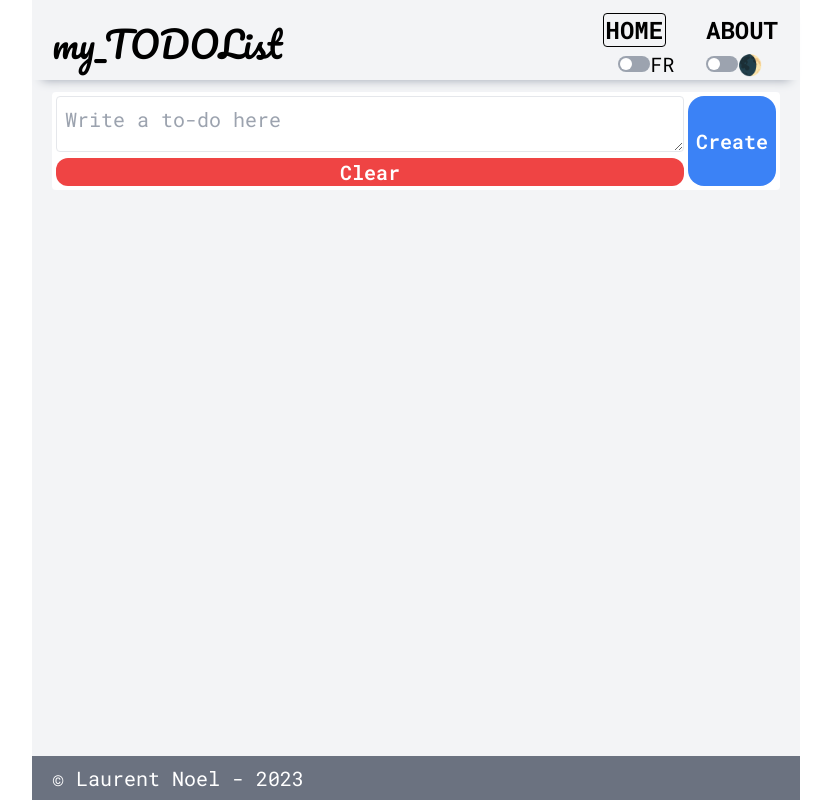
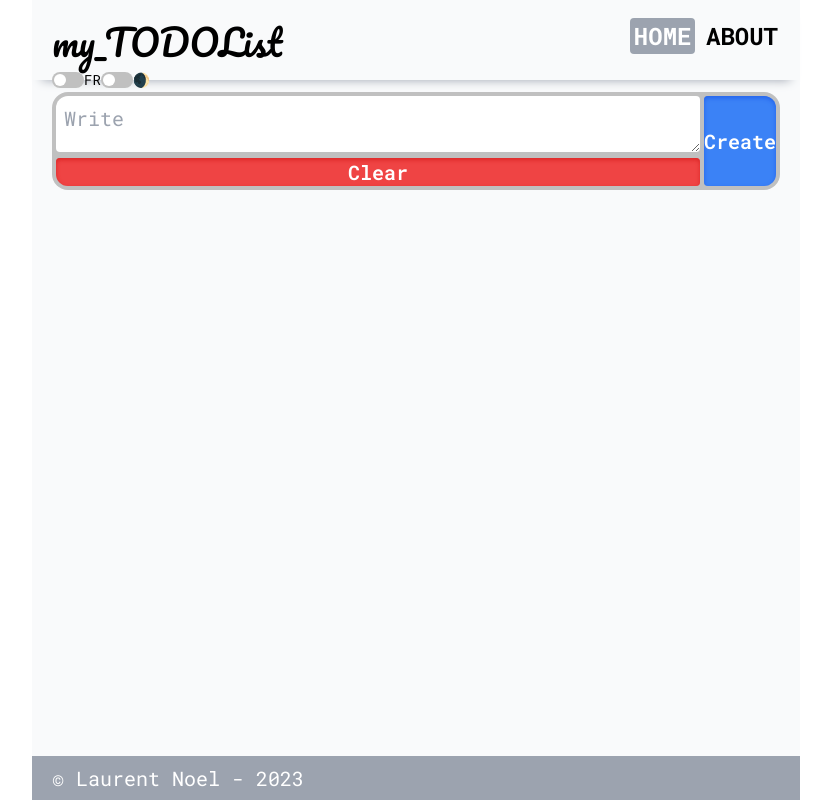
Before and after one commit to lnoel4289/todolist, a React (Vite) app: page / in a window 1280 px wide. Shown: the whole page, without its empty margins (224-1055 px from the left). Built offline with nearby package versions, Linux system fonts and the light colour scheme.

Commit message:
css polishing

```diff
--- a/src/components/Footer/index.jsx
+++ b/src/components/Footer/index.jsx
@@ -6,7 +6,7 @@ const Footer = () => {
 
   return (
     <div className={mode === "dark" ? "dark" : ""}>
-      <footer className="flex items-center px-5 bg-gray-500 dark:bg-gray-800 text-white dark:text-gray-300 h-11">
+      <footer className="flex items-center px-5 bg-gray-400 dark:bg-gray-800 text-white dark:text-gray-300 h-11">
         © Laurent Noel - 2023
       </footer>
     </div>
--- a/src/components/Header/index.jsx
+++ b/src/components/Header/index.jsx
@@ -18,29 +18,35 @@ const Header = () => {
   };
 
   return (
-    <div className={mode === "dark" ? "dark z-10 sticky top-0 left-0 right-0" : "z-10 sticky top-0 left-0 right-0"}>
-      <header className="h-14 xs:h-14 sm:h-20 flex justify-between items-center px-5 shadow-scan59 shadow-gray-400 dark:shadow-none bg-gray-100 dark:bg-gray-800 dark:text-gray-300">
-        <h1 className="sm:relative top-4 sm:h-16 grow-[2] xs:grow-[5] sm:grow-[8] font-pacifico text-lg xs:text-2xl sm:text-4xl">
+    <div
+      className={
+        mode === "dark"
+          ? "dark z-10 sticky top-0 left-0 right-0"
+          : "z-10 sticky top-0 left-0 right-0"
+      }
+    >
+      <header className="text-sm px-3 xs:px-5 py-1.5 h-14 xs:h-14 sm:h-20 flex flex-col justify-between shadow-scan59 shadow-gray-400 dark:shadow-none bg-gray-50 dark:bg-gray-800 dark:text-gray-300">
+        <div className="flex">
+          <h1 className="sm:relative top-4 sm:h-16 grow-[2] xs:grow-[5] sm:grow-[8] font-pacifico xs:text-2xl sm:text-4xl">
             my_TODOList
           </h1>
-        <div className="grow flex flex-col justify-between h-full p-0.5">
-          <nav className="font-bold sm:text-2xl sm:relative top-3">
-            <ul className="flex justify-between items-center uppercase text-lg sm:text-2xl">
-              <li>
+          <nav className="w-32 grow grid p-0.5 font-bold sm:text-2xl sm:relative top-3">
+            <ul className="grid grid-cols-2 justify-between uppercase text-xs sm:text-2xl">
+              <li className="justify-self-end">
                 <NavLink
                   to="/"
                   className={({ isActive }) =>
-                    isActive ? "border border-black rounded px-0.5" : ""
+                    isActive ? "bg-gray-400 text-white rounded px-1 py-0.5" : ""
                   }
                 >
                   {text.header.home}
                 </NavLink>
               </li>
-              <li>
+              <li className="justify-self-end">
                 <NavLink
                   to="/about"
                   className={({ isActive }) =>
-                    isActive ? "border border-black rounded px-0.5" : ""
+                    isActive ? "bg-gray-400 text-white rounded px-1 py-0.5" : ""
                   }
                 >
                   {text.header.about}
@@ -48,7 +54,8 @@ const Header = () => {
               </li>
             </ul>
           </nav>
-          <div className="grid grid-cols-2">
+        </div>
+        <div className="flex">
           <ToggleSwitch
             id="lang"
             text="FR"
@@ -64,7 +71,6 @@ const Header = () => {
             isChecked={mode === "light" ? false : true}
           />
         </div>
-        </div>
       </header>
     </div>
   );
--- a/src/components/TextInput/index.jsx
+++ b/src/components/TextInput/index.jsx
@@ -25,7 +25,7 @@ const TextInput = ({ text }) => {
   return (
     <>
       <form>
-        <div className="flex bg-white dark:bg-gray-800 rounded p-1 mt-1">
+        <div className="flex bg-silver rounded-2xl p-1 mt-1">
           <div className="w-full">
             <textarea
               id="todoTextInput"
@@ -40,21 +40,21 @@ const TextInput = ({ text }) => {
                   handleSubmit();
                 }
               }}
-              className="h-11 sm:h-14 w-full p-2 rounded border dark:border-gray-300 dark:bg-gray-700 dark:text-white dark:placeholder-gray-300"
+              className="h-11 sm:h-14 w-full p-2 rounded rounded-tl-xl  dark:border-gray-300 dark:bg-gray-700 dark:text-white dark:placeholder-gray-300"
             />
             <input
               type="reset"
               value={text.homePage.textInput.clearButton}
               onClick={handleReset}
               data-testid="reset-btn"
-              className="w-full rounded-xl text-white font-semibold bg-red-500"
+              className="w-full rounded rounded-bl-xl text-white font-semibold bg-red-500 shadow-red-600 shadow-inner"
             />
           </div>
           <input
             type="button"
             value={text.homePage.textInput.createButton}
             onClick={handleSubmit}
-            className="rounded-2xl bg-blue-500 grow ml-1 px-2 text-white font-semibold"
+            className="w-20 rounded rounded-r-xl bg-blue-500 shadow-blue-600 shadow-inner ml-1 text-white font-semibold"
           />
         </div>
       </form>
--- a/src/components/ToggleSwitch/index.jsx
+++ b/src/components/ToggleSwitch/index.jsx
@@ -15,7 +15,7 @@ const ToggleSwitch = ({ id, text, state, handleChange, isChecked }) => {
           onChange={handleChange}
           className="w-0 h-0 opacity-0 peer"
         ></input>
-        <span className="absolute inset-0 bg-gray-400 rounded-full cursor-pointer before:flex before:absolute before:w-3 before:h-3 before:rounded-full before:bg-white before:top-0.5 before:left-0.5 before:duration-300 before:peer-checked:translate-x-4"></span>
+        <span className="absolute inset-0 bg-silver rounded-full cursor-pointer before:flex before:absolute before:w-3 before:h-3 before:rounded-full before:bg-white before:top-0.5 before:left-0.5 before:duration-300 before:peer-checked:translate-x-4"></span>
       </label>
       <span>{text}</span>
     </div>
--- a/src/data/lang.json
+++ b/src/data/lang.json
@@ -6,7 +6,7 @@
     },
     "homePage": {
       "textInput": {
-        "placeholder": "Write a to-do here",
+        "placeholder": "Write",
         "createButton": "Create",
         "clearButton": "Clear"
       },
@@ -28,9 +28,9 @@
     },
     "homePage": {
       "textInput": {
-        "placeholder": "Ecrivez ici",
-        "createButton": "Créer",
-        "clearButton": "Effacer"
+        "placeholder": "Ecrivez",
+        "createButton": "Créez",
+        "clearButton": "Effacez"
       },
       "todo": {
         "label": "terminé !"
--- a/src/pages/About/index.jsx
+++ b/src/pages/About/index.jsx
@@ -8,9 +8,9 @@ const AboutPage = () => {
 
   return (
     <div
-      className={mode === "dark" ? "grow dark bg-gray-700" : "grow bg-gray-100"}
+      className={mode === "dark" ? "grow dark bg-gray-700" : "grow"}
     >
-      <main className="px-5 sm:px-10 font-indie text-sm xs:text-lg sm:text-3xl dark:text-gray-300">
+      <main className="px-3 xs:px-5 sm:px-10 font-indie text-sm xs:text-lg sm:text-3xl dark:text-gray-300">
         <p className="mt-2 xs:mt-5">
           {text.aboutPage.p1}
         </p>
--- a/src/pages/MyTodoList/index.jsx
+++ b/src/pages/MyTodoList/index.jsx
@@ -11,8 +11,8 @@ const HomePage = () => {
   const text = lang === "en" ? data.en : data.fr;
 
   return (
-    <div className={mode === "dark" ? "grow dark bg-gray-700" : "grow bg-gray-100"}>
-      <main className="px-5 grid gap-y-10 py-2 flex-col content-start">
+    <div className={mode === "dark" ? "grow dark bg-gray-700" : "grow bg-gray-50"}>
+      <main className="px-3 xs:px-5 grid gap-y-10 py-2 flex-col content-start">
         <TextInput text={text} />
         <TodoList />
         <DoneList text={text}/>
--- a/tailwind.config.js
+++ b/tailwind.config.js
@@ -17,6 +17,7 @@ export default {
       colors: {
         sky: "#7390B8",
         trans_blk: "rgba(0, 0, 0, 0.5)",
+        silver: "#C0C0C0"
       },
       boxShadow: {
         scan59: "0px 10px 10px -10px rgba(33, 35, 38, 0.1)",
```
Also changed, not shown: 1 other file (tests, documents, lock files or other folders). Lines whose indentation alone changed are shown as unchanged.
